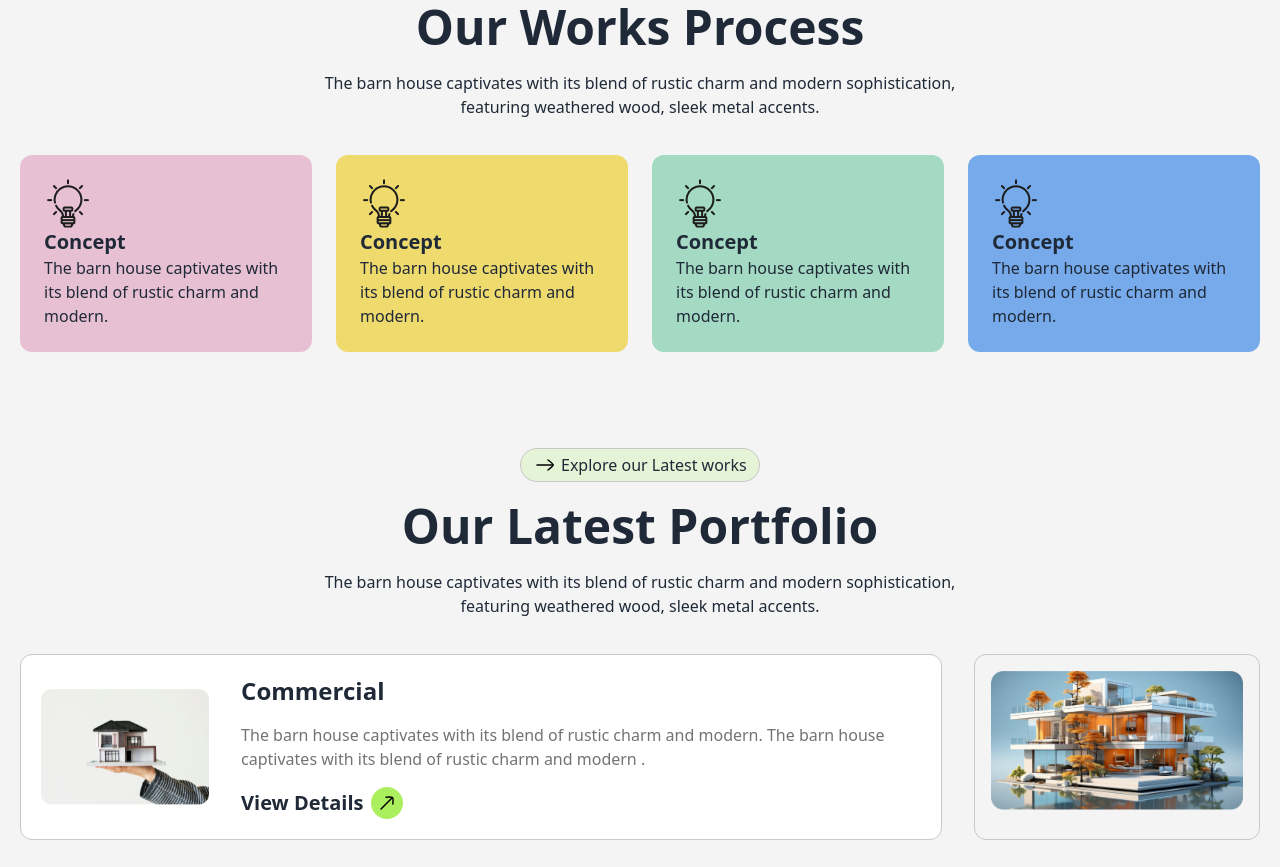
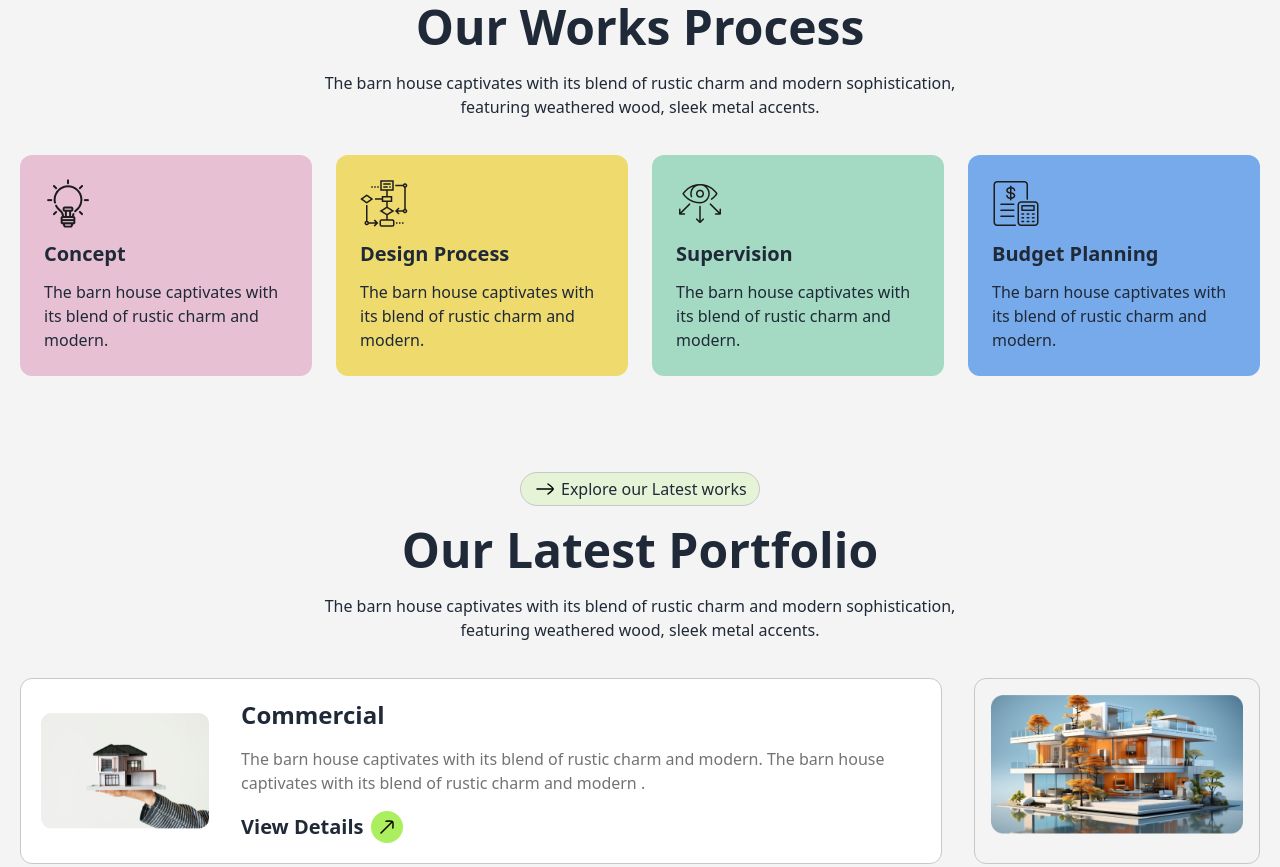
Before and after one commit to mehedycode/assignment-3, a plain HTML site: page index.html in a window 1280 px wide. Shown: the part 1855-2722 px from the top of the page. Drawn offline with nearby package versions, Linux system fonts and the light colour scheme.

Commit message:
additional changes

```diff
--- a/index.html
+++ b/index.html
@@ -218,27 +218,27 @@
 
        <!-- box container -->
        <div class="grid grid-cols-1 md:grid-cols-4 gap-6">
-     <div class="bg-[#E7C1D3] p-6 rounded-xl">
+     <div class="bg-[#E7C1D3] p-6 rounded-xl space-y-3">
       <img src="./images/concept.png" alt="">
       <h4 class="text-xl font-extrabold">Concept</h4>
       <p class="font-medium">The barn house captivates with its blend of rustic charm and modern.</p>
      </div >
 
-    <div class="bg-[#EFDA6E] p-6 rounded-xl">
-      <img src="./images/concept.png" alt="">
-      <h4 class="text-xl font-extrabold">Concept</h4>
+    <div class="bg-[#EFDA6E] p-6 rounded-xl space-y-3">
+      <img src="./images/flow-chart.png" alt="">
+      <h4 class="text-xl font-extrabold">Design Process</h4>
       <p class="font-medium">The barn house captivates with its blend of rustic charm and modern.</p>
     </div>
 
-    <div class="bg-[#A4DAC3] p-6 rounded-xl">
-      <img src="./images/concept.png" alt="">
-      <h4 class="text-xl font-extrabold">Concept</h4>
+    <div class="bg-[#A4DAC3] p-6 rounded-xl space-y-3">
+      <img src="./images/vision.png" alt="">
+      <h4 class="text-xl font-extrabold">Supervision</h4>
       <p class="font-medium">The barn house captivates with its blend of rustic charm and modern.</p>
     </div>
 
-    <div class="bg-[#77AAEA] p-6 rounded-xl">
-      <img src="./images/concept.png" alt="">
-      <h4 class="text-xl font-extrabold">Concept</h4>
+    <div class="bg-[#77AAEA] p-6 rounded-xl space-y-3">
+      <img src="./images/budget-planning.png" alt="">
+      <h4 class="text-xl font-extrabold">Budget Planning</h4>
       <p class="font-medium">The barn house captivates with its blend of rustic charm and modern.</p>
     </div>
        </div>
```
